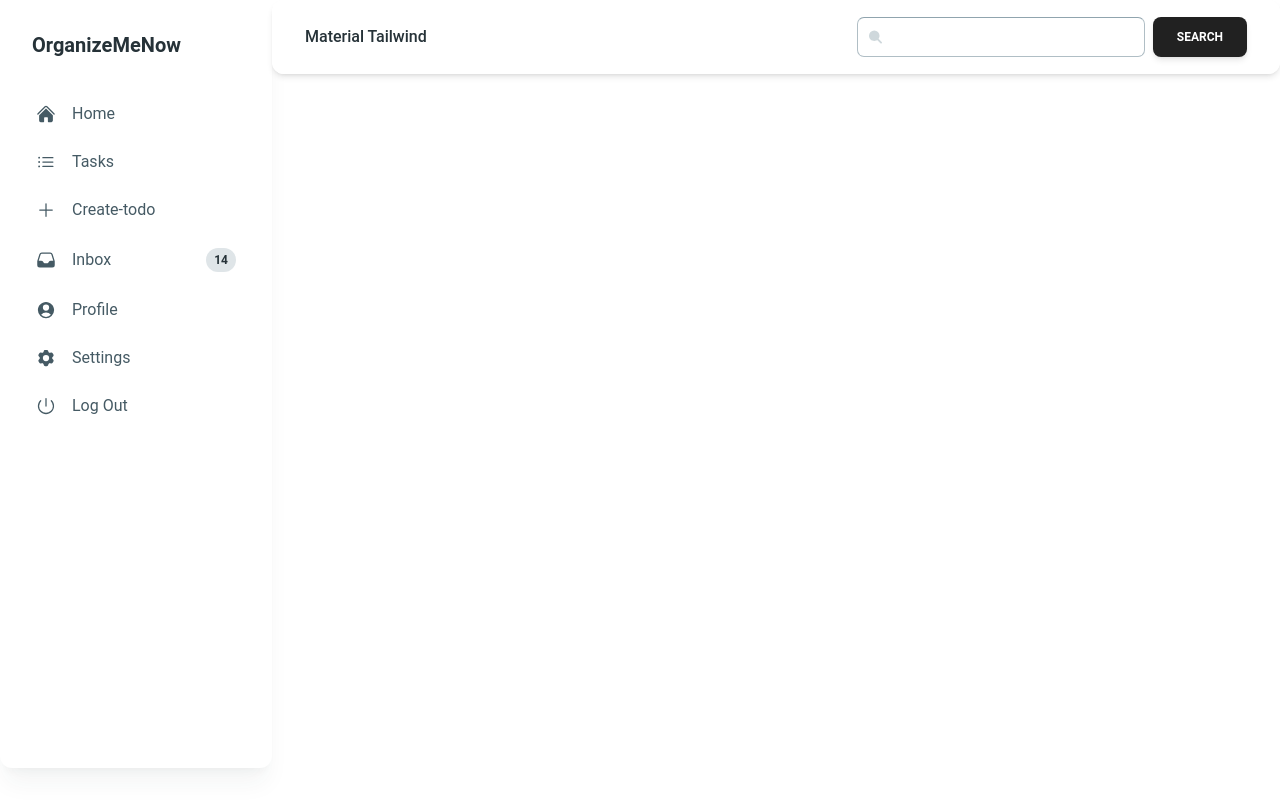
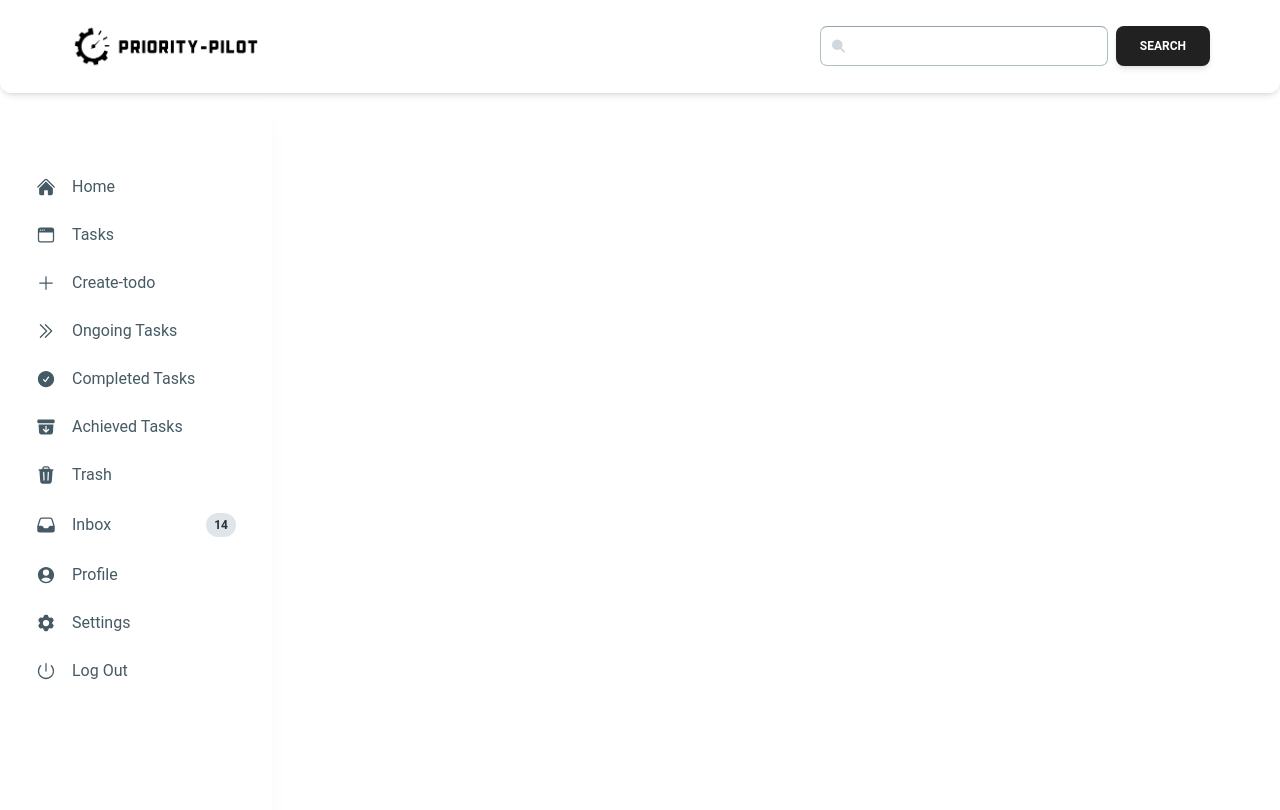
Before and after one commit to Forhad96/PriorityPilot, a React (Vite) app: page /dashboard in a window 1280 px wide. Shown: the top 810 px of the page. Built offline with nearby package versions, Linux system fonts and the light colour scheme; no server answers; sample sign-in values are in the browser's storage.

Commit message:
add dashboard nav items

```diff
--- a/src/components/Banner/Banner.jsx
+++ b/src/components/Banner/Banner.jsx
@@ -20,11 +20,12 @@ const Banner = () => {
             TaskManage to enhance coordination across their organizations.
           </p>
           <div className="mt-4">
-            <Link to='/dashboard'
+            <Link
+              to="/dashboard"
               href="#contact"
               className="px-5 py-3 text-lg tracking-wider text-white bg-blue-500 rounded-lg md:px-8 hover:bg-blue-600 group"
             >
-              <span>Explore More</span>{" "}
+              <span>Let&apos;s Explore</span>{" "}
             </Link>
           </div>
         </div>
--- a/src/layout/DashboardLayout/Dashboard.jsx
+++ b/src/layout/DashboardLayout/Dashboard.jsx
@@ -4,13 +4,15 @@ import { DashboardNav } from "./DashboardNav";
 
 const Dashboard = () => {
   return (
-    <div className="flex justify-between mx-auto max-w-7xl">
-      <div className="">
-        <Sidebar />
-      </div>
-      <div className="flex-1">
-        <DashboardNav />
-        <Outlet/>
+    <div>
+      <DashboardNav />
+      <div className="flex justify-between mx-auto max-w-7xl mt-2">
+        <div className= "hidden md:block">
+          <Sidebar />
+        </div>
+        <div className="flex-1">
+          <Outlet />
+        </div>
       </div>
     </div>
   );
--- a/src/layout/DashboardLayout/DashboardNav.jsx
+++ b/src/layout/DashboardLayout/DashboardNav.jsx
@@ -6,7 +6,32 @@ import {
   IconButton,
   Input,
   Collapse,
+  ListItem,
+  List,
+  ListItemPrefix,
+  ListItemSuffix,
+  Chip,
 } from "@material-tailwind/react";
+import {
+  PresentationChartBarIcon,
+  ShoppingBagIcon,
+  UserCircleIcon,
+  Cog6ToothIcon,
+  InboxIcon,
+  PowerIcon,
+  HomeIcon,
+  PlusIcon,
+  ListBulletIcon,
+  TrashIcon,
+  ArchiveBoxArrowDownIcon,
+  ArchiveBoxXMarkIcon,
+  CheckBadgeIcon,
+  CheckCircleIcon,
+  GifIcon,
+  ChevronDoubleRightIcon,
+  WindowIcon,
+} from "@heroicons/react/24/solid";
+import { Link } from "react-router-dom";
 
 
 export function DashboardNav() {
@@ -20,115 +45,97 @@ export function DashboardNav() {
   }, []);
 
   const navList = (
-    <ul className="mt-2 mb-4 flex flex-col gap-2 lg:mb-0 lg:mt-0 lg:flex-row lg:items-center lg:gap-6">
-      <Typography
-        as="li"
-        variant="small"
-        color="blue-gray"
-        className="flex items-center gap-x-2 p-1 font-medium"
-      >
-        <svg
-          width="16"
-          height="15"
-          viewBox="0 0 16 15"
-          fill="none"
-          xmlns="http://www.w3.org/2000/svg"
-        >
-          <path
-            d="M5 0.5C4.73478 0.5 4.48043 0.605357 4.29289 0.792893C4.10536 0.98043 4 1.23478 4 1.5C4 1.76522 4.10536 2.01957 4.29289 2.20711C4.48043 2.39464 4.73478 2.5 5 2.5H11C11.2652 2.5 11.5196 2.39464 11.7071 2.20711C11.8946 2.01957 12 1.76522 12 1.5C12 1.23478 11.8946 0.98043 11.7071 0.792893C11.5196 0.605357 11.2652 0.5 11 0.5H5ZM2 4.5C2 4.23478 2.10536 3.98043 2.29289 3.79289C2.48043 3.60536 2.73478 3.5 3 3.5H13C13.2652 3.5 13.5196 3.60536 13.7071 3.79289C13.8946 3.98043 14 4.23478 14 4.5C14 4.76522 13.8946 5.01957 13.7071 5.20711C13.5196 5.39464 13.2652 5.5 13 5.5H3C2.73478 5.5 2.48043 5.39464 2.29289 5.20711C2.10536 5.01957 2 4.76522 2 4.5ZM0 8.5C0 7.96957 0.210714 7.46086 0.585786 7.08579C0.960859 6.71071 1.46957 6.5 2 6.5H14C14.5304 6.5 15.0391 6.71071 15.4142 7.08579C15.7893 7.46086 16 7.96957 16 8.5V12.5C16 13.0304 15.7893 13.5391 15.4142 13.9142C15.0391 14.2893 14.5304 14.5 14 14.5H2C1.46957 14.5 0.960859 14.2893 0.585786 13.9142C0.210714 13.5391 0 13.0304 0 12.5V8.5Z"
-            fill="#90A4AE"
+    <List>
+      <ListItem>
+        <ListItemPrefix>
+          <HomeIcon className="h-5 w-5" />
+        </ListItemPrefix>
+        <Link to="/"> Home</Link>
+      </ListItem>
+      <ListItem>
+        <ListItemPrefix>
+          <WindowIcon className="h-5 w-5" />
+        </ListItemPrefix>
+        <Link to="/dashboard/tasks">Tasks</Link>
+      </ListItem>
+      <ListItem>
+        <ListItemPrefix>
+          <PlusIcon className="h-5 w-5" />
+        </ListItemPrefix>
+        <Link to="/dashboard/addTodo"> Create-todo</Link>
+      </ListItem>
+      <ListItem>
+        <ListItemPrefix>
+          <ChevronDoubleRightIcon className="h-5 w-5" />
+        </ListItemPrefix>
+        <Link to="/dashboard/ongoing">Ongoing Tasks</Link>
+      </ListItem>
+      <ListItem>
+        <ListItemPrefix>
+          <CheckCircleIcon className="h-5 w-5" />
+        </ListItemPrefix>
+        <Link to="/dashboard/complete">Completed Tasks</Link>
+      </ListItem>
+      <ListItem>
+        <ListItemPrefix>
+          <ArchiveBoxArrowDownIcon className="h-5 w-5" />
+        </ListItemPrefix>
+        <Link to="/dashboard/achieved">Achieved Tasks</Link>
+      </ListItem>
+      <ListItem>
+        <ListItemPrefix>
+          <TrashIcon className="h-5 w-5" />
+        </ListItemPrefix>
+        <Link to="/dashboard/trash"> Trash</Link>
+      </ListItem>
+
+      <ListItem>
+        <ListItemPrefix>
+          <InboxIcon className="h-5 w-5" />
+        </ListItemPrefix>
+        Inbox
+        <ListItemSuffix>
+          <Chip
+            value="14"
+            size="sm"
+            variant="ghost"
+            color="blue-gray"
+            className="rounded-full"
           />
-        </svg>
-
-        <a href="#" className="flex items-center">
-          Pages
-        </a>
-      </Typography>
-      <Typography
-        as="li"
-        variant="small"
-        color="blue-gray"
-        className="flex items-center gap-x-2 p-1 font-medium"
-      >
-        <svg
-          width="16"
-          height="17"
-          viewBox="0 0 16 17"
-          fill="none"
-          xmlns="http://www.w3.org/2000/svg"
-        >
-          <path
-            fillRule="evenodd"
-            clipRule="evenodd"
-            d="M16 8.5C16 10.6217 15.1571 12.6566 13.6569 14.1569C12.1566 15.6571 10.1217 16.5 8 16.5C5.87827 16.5 3.84344 15.6571 2.34315 14.1569C0.842855 12.6566 0 10.6217 0 8.5C0 6.37827 0.842855 4.34344 2.34315 2.84315C3.84344 1.34285 5.87827 0.5 8 0.5C10.1217 0.5 12.1566 1.34285 13.6569 2.84315C15.1571 4.34344 16 6.37827 16 8.5ZM10 5.5C10 6.03043 9.78929 6.53914 9.41421 6.91421C9.03914 7.28929 8.53043 7.5 8 7.5C7.46957 7.5 6.96086 7.28929 6.58579 6.91421C6.21071 6.53914 6 6.03043 6 5.5C6 4.96957 6.21071 4.46086 6.58579 4.08579C6.96086 3.71071 7.46957 3.5 8 3.5C8.53043 3.5 9.03914 3.71071 9.41421 4.08579C9.78929 4.46086 10 4.96957 10 5.5ZM8 9.5C7.0426 9.49981 6.10528 9.77449 5.29942 10.2914C4.49356 10.8083 3.85304 11.5457 3.454 12.416C4.01668 13.0706 4.71427 13.5958 5.49894 13.9555C6.28362 14.3152 7.13681 14.5009 8 14.5C8.86319 14.5009 9.71638 14.3152 10.5011 13.9555C11.2857 13.5958 11.9833 13.0706 12.546 12.416C12.147 11.5457 11.5064 10.8083 10.7006 10.2914C9.89472 9.77449 8.9574 9.49981 8 9.5Z"
-            fill="#90A4AE"
-          />
-        </svg>
-        <a href="#" className="flex items-center">
-          Account
-        </a>
-      </Typography>
-      <Typography
-        as="li"
-        variant="small"
-        color="blue-gray"
-        className="flex items-center gap-x-2 p-1 font-medium"
-      >
-        <svg
-          width="14"
-          height="15"
-          viewBox="0 0 14 15"
-          fill="none"
-          xmlns="http://www.w3.org/2000/svg"
-        >
-          <path
-            d="M2 0.5C1.46957 0.5 0.960859 0.710714 0.585786 1.08579C0.210714 1.46086 0 1.96957 0 2.5V4.5C0 5.03043 0.210714 5.53914 0.585786 5.91421C0.960859 6.28929 1.46957 6.5 2 6.5H4C4.53043 6.5 5.03914 6.28929 5.41421 5.91421C5.78929 5.53914 6 5.03043 6 4.5V2.5C6 1.96957 5.78929 1.46086 5.41421 1.08579C5.03914 0.710714 4.53043 0.5 4 0.5H2ZM2 8.5C1.46957 8.5 0.960859 8.71071 0.585786 9.08579C0.210714 9.46086 0 9.96957 0 10.5V12.5C0 13.0304 0.210714 13.5391 0.585786 13.9142C0.960859 14.2893 1.46957 14.5 2 14.5H4C4.53043 14.5 5.03914 14.2893 5.41421 13.9142C5.78929 13.5391 6 13.0304 6 12.5V10.5C6 9.96957 5.78929 9.46086 5.41421 9.08579C5.03914 8.71071 4.53043 8.5 4 8.5H2ZM8 2.5C8 1.96957 8.21071 1.46086 8.58579 1.08579C8.96086 0.710714 9.46957 0.5 10 0.5H12C12.5304 0.5 13.0391 0.710714 13.4142 1.08579C13.7893 1.46086 14 1.96957 14 2.5V4.5C14 5.03043 13.7893 5.53914 13.4142 5.91421C13.0391 6.28929 12.5304 6.5 12 6.5H10C9.46957 6.5 8.96086 6.28929 8.58579 5.91421C8.21071 5.53914 8 5.03043 8 4.5V2.5ZM8 10.5C8 9.96957 8.21071 9.46086 8.58579 9.08579C8.96086 8.71071 9.46957 8.5 10 8.5H12C12.5304 8.5 13.0391 8.71071 13.4142 9.08579C13.7893 9.46086 14 9.96957 14 10.5V12.5C14 13.0304 13.7893 13.5391 13.4142 13.9142C13.0391 14.2893 12.5304 14.5 12 14.5H10C9.46957 14.5 8.96086 14.2893 8.58579 13.9142C8.21071 13.5391 8 13.0304 8 12.5V10.5Z"
-            fill="#90A4AE"
-          />
-        </svg>
-        <a href="#" className="flex items-center">
-          Blocks
-        </a>
-      </Typography>
-      <Typography
-        as="li"
-        variant="small"
-        color="blue-gray"
-        className="flex items-center gap-x-2 p-1 font-medium"
-      >
-        <svg
-          width="16"
-          height="15"
-          viewBox="0 0 16 15"
-          fill="none"
-          xmlns="http://www.w3.org/2000/svg"
-        >
-          <path
-            fillRule="evenodd"
-            clipRule="evenodd"
-            d="M0 2.5C0 1.96957 0.210714 1.46086 0.585786 1.08579C0.960859 0.710714 1.46957 0.5 2 0.5H14C14.5304 0.5 15.0391 0.710714 15.4142 1.08579C15.7893 1.46086 16 1.96957 16 2.5V12.5C16 13.0304 15.7893 13.5391 15.4142 13.9142C15.0391 14.2893 14.5304 14.5 14 14.5H2C1.46957 14.5 0.960859 14.2893 0.585786 13.9142C0.210714 13.5391 0 13.0304 0 12.5V2.5ZM3.293 3.793C3.48053 3.60553 3.73484 3.50021 4 3.50021C4.26516 3.50021 4.51947 3.60553 4.707 3.793L7.707 6.793C7.89447 6.98053 7.99979 7.23484 7.99979 7.5C7.99979 7.76516 7.89447 8.01947 7.707 8.207L4.707 11.207C4.5184 11.3892 4.2658 11.49 4.0036 11.4877C3.7414 11.4854 3.49059 11.3802 3.30518 11.1948C3.11977 11.0094 3.0146 10.7586 3.01233 10.4964C3.01005 10.2342 3.11084 9.9816 3.293 9.793L5.586 7.5L3.293 5.207C3.10553 5.01947 3.00021 4.76516 3.00021 4.5C3.00021 4.23484 3.10553 3.98053 3.293 3.793ZM9 9.5C8.73478 9.5 8.48043 9.60536 8.29289 9.79289C8.10536 9.98043 8 10.2348 8 10.5C8 10.7652 8.10536 11.0196 8.29289 11.2071C8.48043 11.3946 8.73478 11.5 9 11.5H12C12.2652 11.5 12.5196 11.3946 12.7071 11.2071C12.8946 11.0196 13 10.7652 13 10.5C13 10.2348 12.8946 9.98043 12.7071 9.79289C12.5196 9.60536 12.2652 9.5 12 9.5H9Z"
-            fill="#90A4AE"
-          />
-        </svg>
-        <a href="#" className="flex items-center">
-          Docs
-        </a>
-      </Typography>
-    </ul>
+        </ListItemSuffix>
+      </ListItem>
+      <ListItem>
+        <ListItemPrefix>
+          <UserCircleIcon className="h-5 w-5" />
+        </ListItemPrefix>
+        Profile
+      </ListItem>
+      <ListItem>
+        <ListItemPrefix>
+          <Cog6ToothIcon className="h-5 w-5" />
+        </ListItemPrefix>
+        Settings
+      </ListItem>
+      <ListItem>
+        <ListItemPrefix>
+          <PowerIcon className="h-5 w-5" />
+        </ListItemPrefix>
+        Log Out
+      </ListItem>
+    </List>
   );
 
   return (
     <>
-
-      <Navbar className="mx-auto  px-4 py-2 lg:px-8 lg:py-4">
+      <Navbar className="mx-auto max-w-7xl  px-4 py-2 lg:px-8 lg:py-4">
         <div className="container mx-auto flex flex-wrap items-center justify-between text-blue-gray-900">
           <Typography
-
             as="a"
             href="#"
             className="mr-4 cursor-pointer py-1.5 font-medium"
           >
-            Material Tailwind
+            <img src="/Black logo - no background.png" className="w-48" alt="" />
+            {/* Dashboard */}
           </Typography>
           <div className="hidden items-center gap-x-2 lg:flex">
             <div className="relative flex w-full gap-2 md:w-max">
--- a/src/layout/DashboardLayout/Sidebar.jsx
+++ b/src/layout/DashboardLayout/Sidebar.jsx
@@ -17,21 +17,27 @@ import {
   HomeIcon,
   PlusIcon,
   ListBulletIcon,
+  TrashIcon,
+  ArchiveBoxArrowDownIcon,
+  ArchiveBoxXMarkIcon,
+  CheckBadgeIcon,
+  CheckCircleIcon,
+  GifIcon,
+  ChevronDoubleRightIcon,
+  WindowIcon,
 } from "@heroicons/react/24/solid";
 import { Link } from "react-router-dom";
 import { DashboardNav } from "./DashboardNav";
 
 export function Sidebar() {
   return (
-
     <Card className="h-[calc(100vh-2rem)] w-full max-w-[20rem] p-4 shadow-xl shadow-blue-gray-900/5">
       <div className="mb-2 p-4">
         <Typography variant="h5" color="blue-gray">
-          OrganizeMeNow
+          {/* <img src="/Black logo - no background.png" alt="" /> */}
         </Typography>
-
       </div>
-    {dashboardLinks}
+      {dashboardLinks}
     </Card>
   );
 }
@@ -45,7 +51,7 @@ export function Sidebar() {
      </ListItem>
      <ListItem>
        <ListItemPrefix>
-         <ListBulletIcon className="h-5 w-5" />
+         <WindowIcon className="h-5 w-5" />
        </ListItemPrefix>
        <Link to="/dashboard/tasks">Tasks</Link>
      </ListItem>
@@ -55,6 +61,31 @@ export function Sidebar() {
        </ListItemPrefix>
        <Link to="/dashboard/addTodo"> Create-todo</Link>
      </ListItem>
+     <ListItem>
+       <ListItemPrefix>
+         <ChevronDoubleRightIcon className="h-5 w-5" />
+       </ListItemPrefix>
+       <Link to="/dashboard/ongoing">Ongoing Tasks</Link>
+     </ListItem>
+     <ListItem>
+       <ListItemPrefix>
+         <CheckCircleIcon className="h-5 w-5" />
+       </ListItemPrefix>
+       <Link to="/dashboard/complete">Completed Tasks</Link>
+     </ListItem>
+     <ListItem>
+       <ListItemPrefix>
+         <ArchiveBoxArrowDownIcon className="h-5 w-5" />
+       </ListItemPrefix>
+       <Link to="/dashboard/achieved">Achieved Tasks</Link>
+     </ListItem>
+     <ListItem>
+       <ListItemPrefix>
+         <TrashIcon className="h-5 w-5" />
+       </ListItemPrefix>
+       <Link to="/dashboard/trash"> Trash</Link>
+     </ListItem>
+
      <ListItem>
        <ListItemPrefix>
          <InboxIcon className="h-5 w-5" />
--- a/src/pages/Tasks/Tasks.jsx
+++ b/src/pages/Tasks/Tasks.jsx
@@ -1,5 +1,5 @@
 import { MagnifyingGlassIcon } from "@heroicons/react/24/outline";
-import { PencilIcon, UserPlusIcon } from "@heroicons/react/24/solid";
+import { PencilIcon, PlusIcon, UserPlusIcon } from "@heroicons/react/24/solid";
 import {
   Card,
   CardHeader,
@@ -23,12 +23,12 @@ const TABS = [
     value: "all",
   },
   {
-    label: "Monitored",
-    value: "monitored",
+    label: "Ongoing",
+    value: "ongoing",
   },
   {
-    label: "Unmonitored",
-    value: "unmonitored",
+    label: "Complete",
+    value: "complete",
   },
 ];
 
@@ -84,23 +84,17 @@ const TABLE_ROWS = [
 
 export function Tasks() {
   return (
-    <Card className="h-full w-full">
+    <Card className="h-full w-full my-5">
       <CardHeader floated={false} shadow={false} className="rounded-none">
         <div className="mb-8 flex items-center justify-between gap-8">
           <div>
             <Typography variant="h5" color="blue-gray">
-              Members list
-            </Typography>
-            <Typography color="gray" className="mt-1 font-normal">
-              See information about all members
+              Todos list
             </Typography>
           </div>
           <div className="flex shrink-0 flex-col gap-2 sm:flex-row">
-            <Button variant="outlined" size="sm">
-              view all
-            </Button>
             <Button className="flex items-center gap-3" size="sm">
-              <UserPlusIcon strokeWidth={2} className="h-4 w-4" /> Add member
+              <PlusIcon strokeWidth={2} className="h-4 w-4" /> Add Todo
             </Button>
           </div>
         </div>
@@ -115,10 +109,7 @@ export function Tasks() {
             </TabsHeader>
           </Tabs>
           <div className="w-full md:w-72">
-            <Input
-              label="Search"
-              icon={<MagnifyingGlassIcon className="h-5 w-5" />}
-            />
+
           </div>
         </div>
       </CardHeader>
--- a/src/router/route.jsx
+++ b/src/router/route.jsx
@@ -50,8 +50,8 @@ const route = createBrowserRouter([
         element: <AddTask />,
       },
       {
-        path: "tasks",
-        element: <Tasks />,
+        path: 'tasks',
+        element: <Tasks/>,
       },
     ],
   },
--- a/src/shared/Loading/Loading.jsx
+++ b/src/shared/Loading/Loading.jsx
@@ -2,8 +2,8 @@ import { Spinner } from "@material-tailwind/react";
 
 const Loading = () => {
     return (
-      <div>
-        <Spinner className="h-16 w-16 text-gray-900/50" />;
+      <div className="flex items-center justify-center h-screen">
+        <Spinner className="h-16 w-16 text-teal-900/50" />;
       </div>
     );
 };
```
